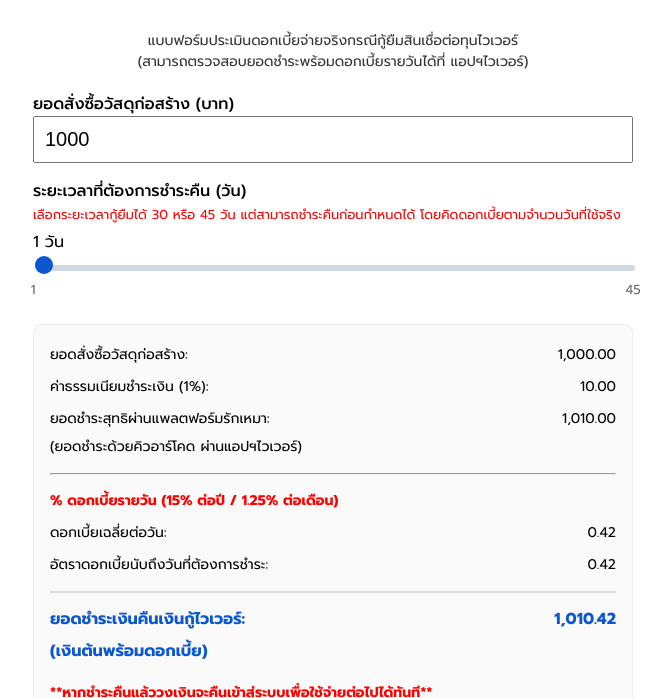
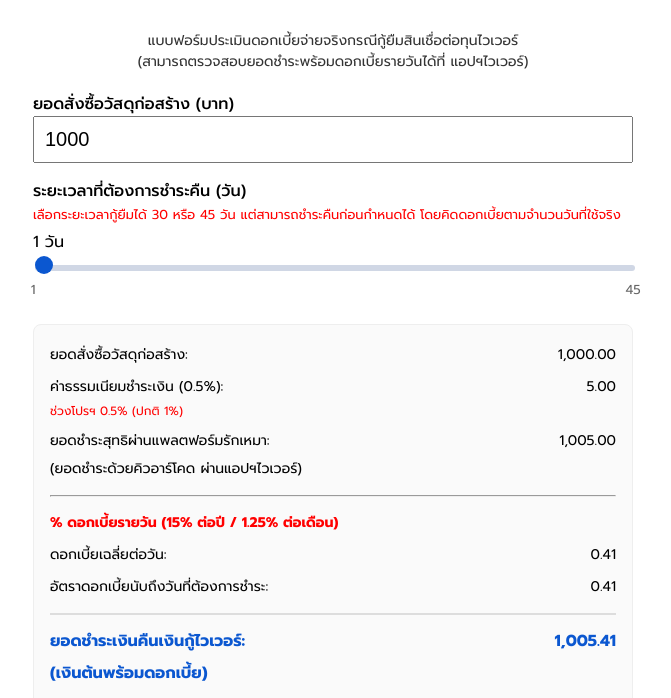
Before and after one commit to natipasj/rakmao, a plain HTML site: page index.html in a window 1280 px wide. Shown: the part 117-815 px from the top of the page, without its empty margins (307-978 px from the left). Drawn offline with Linux system fonts and the light colour scheme.

Commit message:
Update index.html
เพิ่มหมายเหตุ

```diff
--- a/index.html
+++ b/index.html
@@ -114,6 +114,12 @@
       margin-bottom: 4px;
       word-break: break-word;
     }
+    .details-row .sub-note {
+      font-size: 12px;
+      color: red;
+      font-weight: normal;
+      margin-top: -2px;
+    }
     .details-row.summary {
       border-top: 2px solid #ddd;
       margin-top: 12px;
@@ -172,7 +178,13 @@
 
   <div class="details">
     <div class="details-row"><div>ยอดสั่งซื้อวัสดุก่อสร้าง:</div><div id="costDisplay">1,000.00</div></div>
-    <div class="details-row"><div>ค่าธรรมเนียมชำระเงิน (1%):</div><div id="feeDisplay">10.00</div></div>
+    <div class="details-row">
+      <div>
+        ค่าธรรมเนียมชำระเงิน (0.5%):
+        <div class="sub-note">ช่วงโปรฯ 0.5% (ปกติ 1%)</div>
+      </div>
+      <div id="feeDisplay">10.00</div>
+    </div>
     <div class="details-row"><div>ยอดชำระสุทธิผ่านแพลตฟอร์มรักเหมา:<br/>(ยอดชำระด้วยคิวอาร์โคด ผ่านแอปฯไวเวอร์)</div><div id="totalToRakmao">1,010.00</div></div>
 
     <hr style="margin: 12px 0;" />
@@ -218,7 +230,7 @@
       const numDays = parseInt(document.getElementById('numDays').value);
       document.getElementById('numDaysDisplay').innerText = numDays;
 
-      const fee = materialCost * 0.01;
+      const fee = materialCost * 0.005;
       const total = materialCost + fee;
       const loanAmount = total;
       const interestRatePerDay = 0.15 / 365;
```
